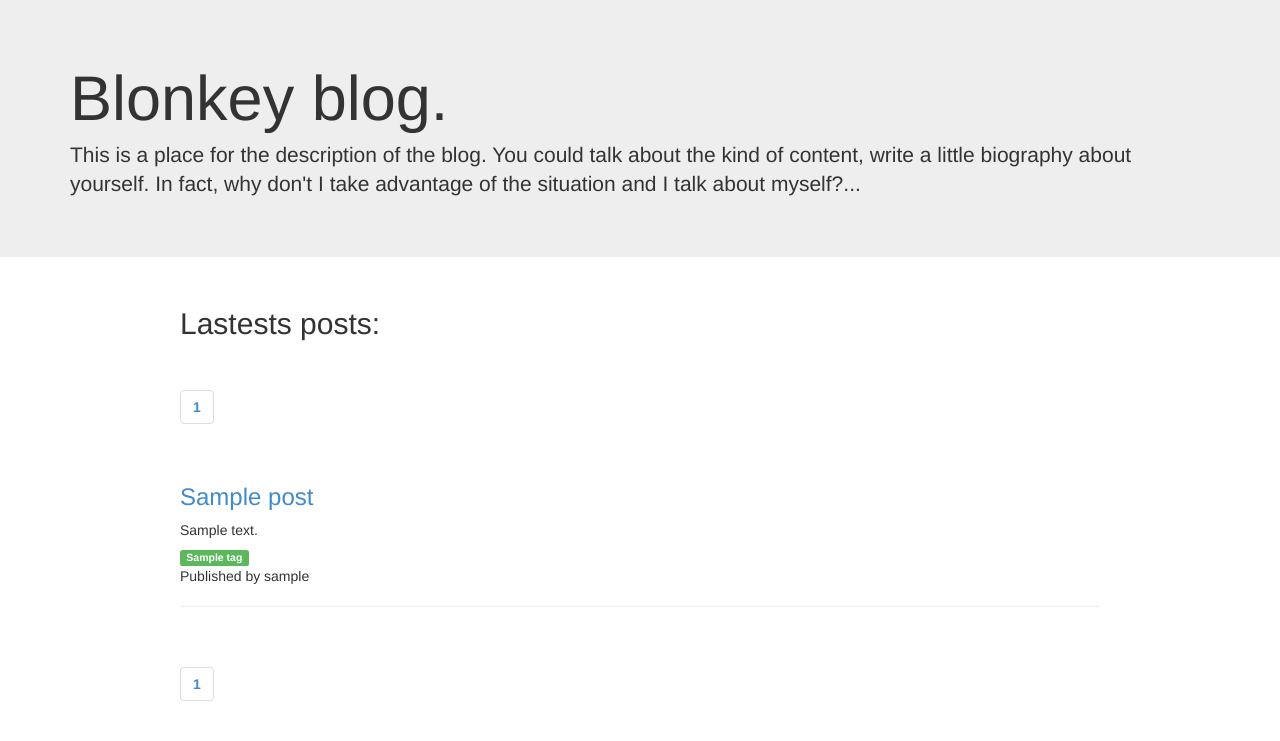
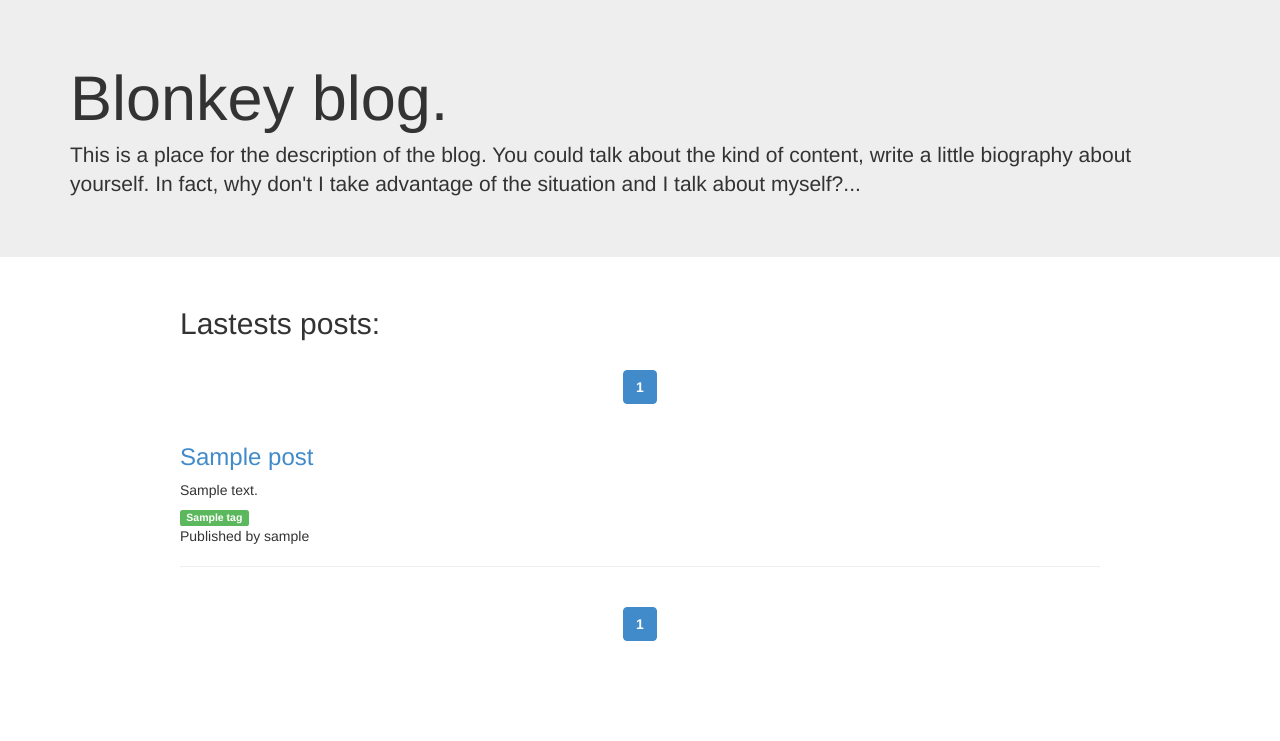
Before and after one commit to YoYuUm/Blonkey, a Flask app: template app/templates/content_index.html in a window 1280 px wide. Shown: the part 61-802 px from the top of the page. After the commit the page ends 702 px from the top, so only its background shows below. Run offline with Flask 2, Linux system fonts and the light colour scheme; the template is opened without the code that fills it: most values are stand-ins (such as "Sample title", 1, 10 or a date in 2020); some libraries are stand-ins or nearby versions.

Commit message:
Centered Pagination

```diff
--- a/app/templates/mod_pagination.html
+++ b/app/templates/mod_pagination.html
@@ -1,5 +1,5 @@
  <!-- Pagination -->
-  <div class="pagination">
+  <div class="text-center">
     <ul class="pagination">
     {%- for page in posts.iter_pages() %}
       {% if page %}
@@ -11,9 +11,9 @@
           {% endif %}
         {% else %}
           {% if query %}
-            <li><a href="{{ url_for(endpoint, page=page, query=query) }}"><strong>{{ page }}</strong></a></li>
+            <li class="active"><a href="{{ url_for(endpoint, page=page, query=query) }}"><strong>{{ page }}</strong></a></li>
           {% else %}
-            <li><a href="{{ url_for(endpoint, page=page) }}"><strong>{{ page }}</strong></a></li>
+            <li class="active"><a href="{{ url_for(endpoint, page=page) }}"><strong>{{ page }}</strong></a></li>
           {% endif %}
         {% endif %}
       {% else %}
```
